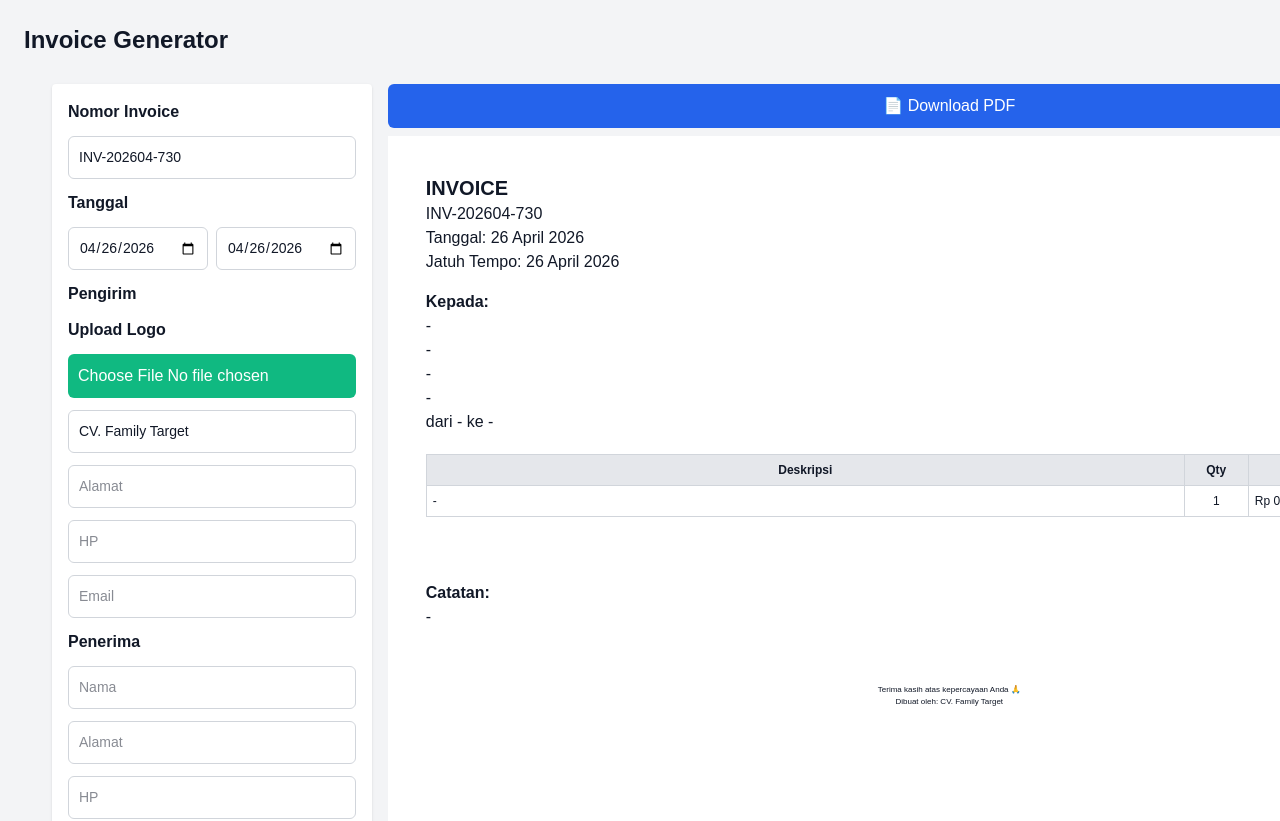
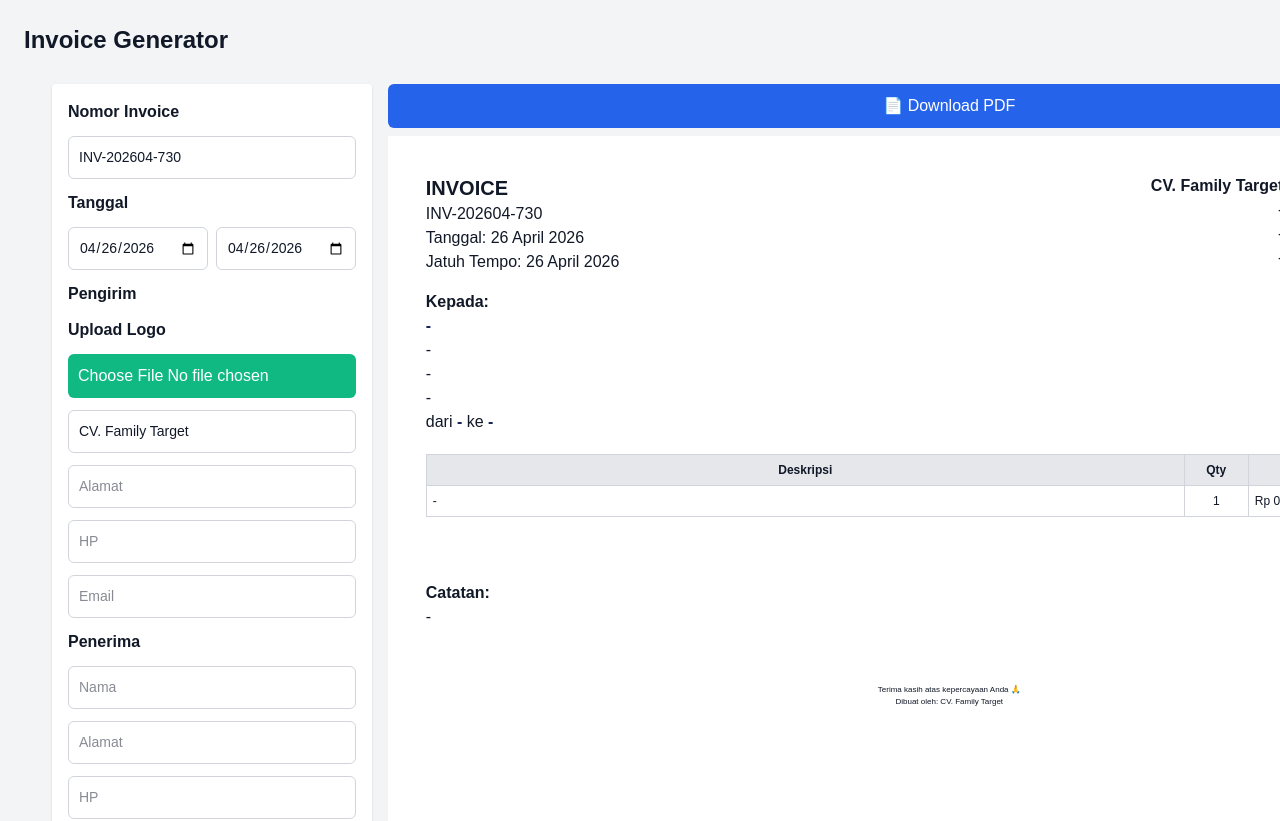
Before and after one commit to rahmatfantastik07/invoice-app, a Next.js app: page / in a window 1280 px wide. Shown: the top 821 px of the page. Built offline with nearby package versions, Linux system fonts and the light colour scheme.

Commit message:
Update InvoicePreview.tsx

```diff
--- a/app/components/InvoicePreview.tsx
+++ b/app/components/InvoicePreview.tsx
@@ -89,7 +89,7 @@ const handleDownloadPDF = async () => {
             <div
               style={{
                 display: "grid",
-                gridTemplateColumns: "60% 40%",
+                gridTemplateColumns: "40% 40%",
                 gap: "20px",
                 alignItems: "start",
                 marginBottom: "20px",
@@ -105,12 +105,12 @@ const handleDownloadPDF = async () => {
 
                 <div style={{ marginTop: "16px" }}>
                   <p className="font-bold">Kepada:</p>
-                  <p>{data.to?.name || "-"}</p>
+                  <strong><p className="text-blue-950">{data.to?.name || "-"}</p></strong>
                   <p>{data.to?.address || "-"}</p>
                   <p>{data.to?.phone || "-"}</p>
                   <p>{data.to?.email || "-"}</p>
                   <p>
-                    dari {(data.to?.fromCity || "-")} ke {(data.to?.toCity || "-")}
+                    dari <strong className="text-blue-950">{(data.to?.fromCity || "-")}</strong> ke <strong className="text-blue-950">{(data.to?.toCity || "-")}</strong>
                   </p>
                 </div>
               </div>
```
